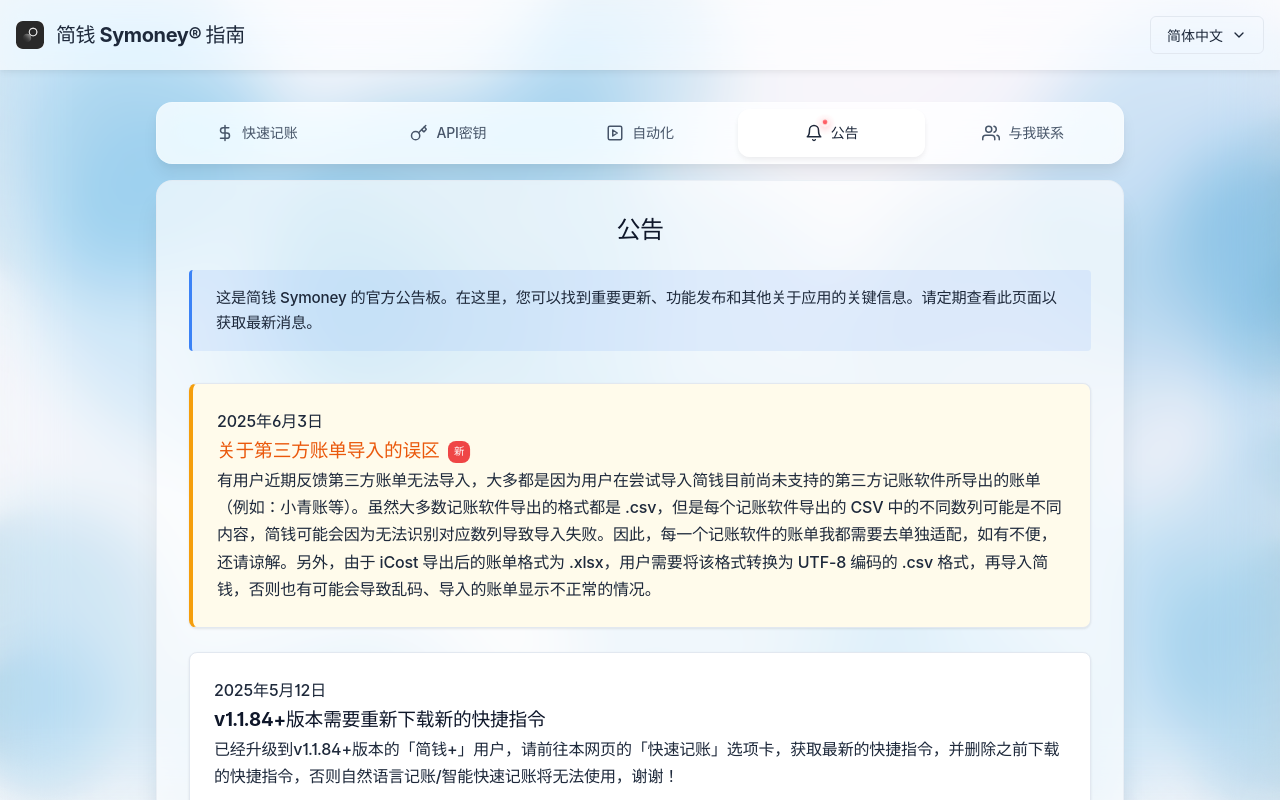
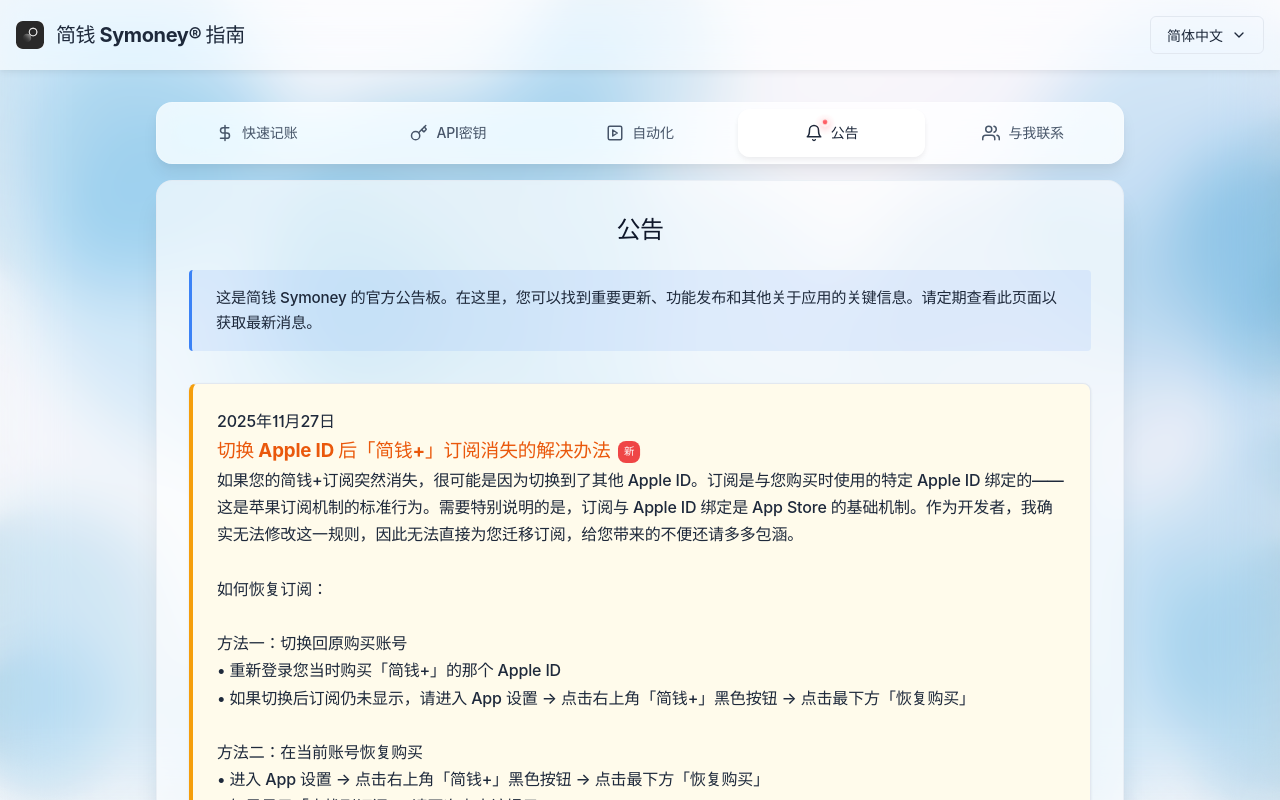
Before and after one commit to marticztn/Symoney-App-Shortcut, a React (Vite) app: page / in a window 1280 px wide. Both pictures are taken after a click on the element "公告". Shown: the top 800 px of the page. Built offline with nearby package versions, Linux system fonts and the light colour scheme.

Commit message:
Updated notices

```diff
--- a/src/components/UI/NoticeItem.tsx
+++ b/src/components/UI/NoticeItem.tsx
@@ -34,8 +34,8 @@
         <span>{notice.heading}</span>
         {notice.isNew && <span className="notice-new">{translations.newBadge}</span>}
       </h3>
-      <div className="notice-content">
-        {notice.content}
+      <div className="notice-content" dangerouslySetInnerHTML={{ __html: notice.content }}>
+      </div>
       {notice.buttonText && notice.buttonAction && (
         <div className="read-more-link">
           <a href="#" onClick={handleButtonClick}>
@@ -44,6 +44,5 @@
         </div>
       )}
     </div>
-    </div>
   )
 }
--- a/src/notices.ts
+++ b/src/notices.ts
@@ -2,14 +2,23 @@
 
 export const notices: NoticesByLang = {
   "en": [
+    {
+      id: "notice6",
+      date: "November 27, 2025",
+      heading: "Solutions for 'Symoney+' Subscription Loss After Switching Apple ID",
+      content: "If your Symoney+ subscription has disappeared, it's likely because you've switched to a different Apple ID. Your subscription is tied to the specific Apple ID used for purchase—this is Apple's standard subscription behavior. Please note that subscriptions are tied to your Apple ID by App Store design. As a developer, I cannot modify this behavior, so I appreciate your understanding.<br><br><strong>How to Restore Your Subscription:</strong><br><br><strong>Method 1: Switch Back to Original Account</strong><br>• Log back into the Apple ID you used to purchase Symoney+<br>• If the subscription still doesn't appear, go to Settings → tap 'Symoney+' (black button in top-right corner) → tap 'Restore Purchase'<br><br><strong>Method 2: Restore While Logged Into Different Account</strong><br>• Go to Settings → tap 'Symoney+' (black button in top-right corner) → tap 'Restore Purchase'<br>• If you see 'No Subscription Found', tap it again<br>• An Apple ID login prompt will appear—sign in with the Apple ID you used to purchase Symoney+<br><br><strong>Method 3: Apply for Redemption Code (Contact Required)</strong><br>• Send me proof of purchase from your original Apple ID (Account A)<br>• I'll provide you with a redemption code<br>• Redeem the code in the App Store on your new Apple ID (Account B) for a permanent subscription<br><br>If you need assistance, feel free to reach out via the Contact tab.",
+      urgent: false,
+      warning: true,
+      isNew: true
+    },
     {
       id: "notice5",
       date: "June 3, 2025",
       heading: "Misconceptions about Third-Party Bill Import",
       content: "Recently, users have reported issues with third-party bill imports, mostly due to attempts to import bills from accounting software that Symoney does not currently support (such as: XiaoQingZhang, etc.). Although most accounting software exports in .csv format, the different columns in the CSV exported by each accounting software may contain different content, and Symoney may fail to import due to inability to recognize the corresponding columns. Therefore, I need to adapt the bills from each accounting software individually. Please understand any inconvenience this may cause. Additionally, since bills exported from iCost are in .xlsx format, users need to convert this format to UTF-8 encoded .csv format before importing into Symoney, otherwise it may also cause garbled text or abnormal display of imported bills.",
       urgent: false,
-      warning: true,
-      isNew: true
+      warning: false,
+      isNew: false
     },
     {
       id: "notice4",
@@ -42,13 +51,22 @@
   ],
   "zh-cn": [
     {
+      id: "notice6",
+      date: "2025年11月27日",
+      heading: "切换 Apple ID 后「简钱+」订阅消失的解决办法",
+      content: "如果您的简钱+订阅突然消失，很可能是因为切换到了其他 Apple ID。订阅是与您购买时使用的特定 Apple ID 绑定的——这是苹果订阅机制的标准行为。需要特别说明的是，订阅与 Apple ID 绑定是 App Store 的基础机制。作为开发者，我确实无法修改这一规则，因此无法直接为您迁移订阅，给您带来的不便还请多多包涵。<br><br><strong>如何恢复订阅：</strong><br><br><strong>方法一：切换回原购买账号</strong><br>• 重新登录您当时购买「简钱+」的那个 Apple ID<br>• 如果切换后订阅仍未显示，请进入 App 设置 → 点击右上角「简钱+」黑色按钮 → 点击最下方「恢复购买」<br><br><strong>方法二：在当前账号恢复购买</strong><br>• 进入 App 设置 → 点击右上角「简钱+」黑色按钮 → 点击最下方「恢复购买」<br>• 如果显示「未找到订阅」，请再次点击该提示<br>• 此时会弹出 Apple ID 登录窗口，使用您当时购买「简钱+」的 Apple ID 登录即可恢复<br><br><strong>方法三：申请兑换码（需联系开发者）</strong><br>• 向我发送您在原 Apple ID（账号A）上的购买凭证<br>• 我会为您提供一个兑换码<br>• 在新 Apple ID（账号B）的 App Store 中兑换该码，即可获得永久订阅<br><br>如需帮助，请通过「与我联系」选项卡联系我。",
+      urgent: false,
+      warning: true,
+      isNew: true
+    },
+    {
       id: "notice5",
       date: "2025年6月3日",
       heading: "关于第三方账单导入的误区",
       content: "有用户近期反馈第三方账单无法导入，大多都是因为用户在尝试导入简钱目前尚未支持的第三方记账软件所导出的账单（例如：小青账等）。虽然大多数记账软件导出的格式都是 .csv，但是每个记账软件导出的 CSV 中的不同数列可能是不同内容，简钱可能会因为无法识别对应数列导致导入失败。因此，每一个记账软件的账单我都需要去单独适配，如有不便，还请谅解。另外，由于 iCost 导出后的账单格式为 .xlsx，用户需要将该格式转换为 UTF-8 编码的 .csv 格式，再导入简钱，否则也有可能会导致乱码、导入的账单显示不正常的情况。",
       urgent: false,
-      warning: true,
-      isNew: true
+      warning: false,
+      isNew: false
     },
     {
       id: "notice4",
@@ -81,13 +99,22 @@
   ],
   "zh-tw": [
     {
+      id: "notice6",
+      date: "2025年11月27日",
+      heading: "切換 Apple ID 後「簡錢+」訂閱消失的解決辦法",
+      content: "如果您的簡錢+訂閱突然消失，很可能是因為切換到了其他 Apple ID。訂閱是與您購買時使用的特定 Apple ID 綁定的——這是蘋果訂閱機制的標準行為。需要特別說明的是，訂閱與 Apple ID 綁定是 App Store 的基礎機制。身為開發者，我確實無法更動此項規則，因此無法直接為您轉移訂閱，造成您的不便，敬請見諒。<br><br><strong>如何恢復訂閱：</strong><br><br><strong>方法一：切換回原購買帳號</strong><br>• 重新登入您當時購買「簡錢+」的那個 Apple ID<br>• 如果切換後訂閱仍未顯示，請進入 App 設定 → 點選右上角「簡錢+」黑色按鈕 → 點選最下方「恢復購買」<br><br><strong>方法二：在目前帳號恢復購買</strong><br>• 進入 App 設定 → 點選右上角「簡錢+」黑色按鈕 → 點選最下方「恢復購買」<br>• 若顯示「找不到訂閱」，請再次點選該提示<br>• 此時會跳出 Apple ID 登入視窗，使用您當時購買「簡錢+」的 Apple ID 登入即可恢復<br><br><strong>方法三：申請兌換代碼（需聯絡開發者）</strong><br>• 請傳送您原 Apple ID（帳號 A）的購買證明給我<br>• 我會提供您一組兌換代碼<br>• 在新 Apple ID（帳號 B）的 App Store 中兌換該代碼，即可獲得永久訂閱<br><br>如需協助，請透過「聯絡我」頁籤聯絡我。",
+      urgent: false,
+      warning: true,
+      isNew: true
+    },
+    {
       id: "notice5",
       date: "2025年6月3日",
       heading: "關於第三方帳單匯入的誤區",
       content: "有用戶近期反饋第三方帳單無法匯入，大多都是因為用戶在嘗試匯入簡錢目前尚未支援的第三方記帳軟體所匯出的帳單（例如：小青帳等）。雖然大多數記帳軟體匯出的格式都是 .csv，但是每個記帳軟體匯出的 CSV 中的不同數列可能是不同內容，簡錢可能會因為無法識別對應數列導致匯入失敗。因此，每一個記帳軟體的帳單我都需要去單獨適配，如有不便，還請諒解。另外，由於 iCost 匯出後的帳單格式為 .xlsx，用戶需要將該格式轉換為 UTF-8 編碼的 .csv 格式，再匯入簡錢，否則也有可能會導致亂碼、匯入的帳單顯示不正常的情況。",
       urgent: false,
-      warning: true,
-      isNew: true
+      warning: false,
+      isNew: false
     },
     {
       id: "notice4",
```
Lines whose indentation alone changed are shown as unchanged.
